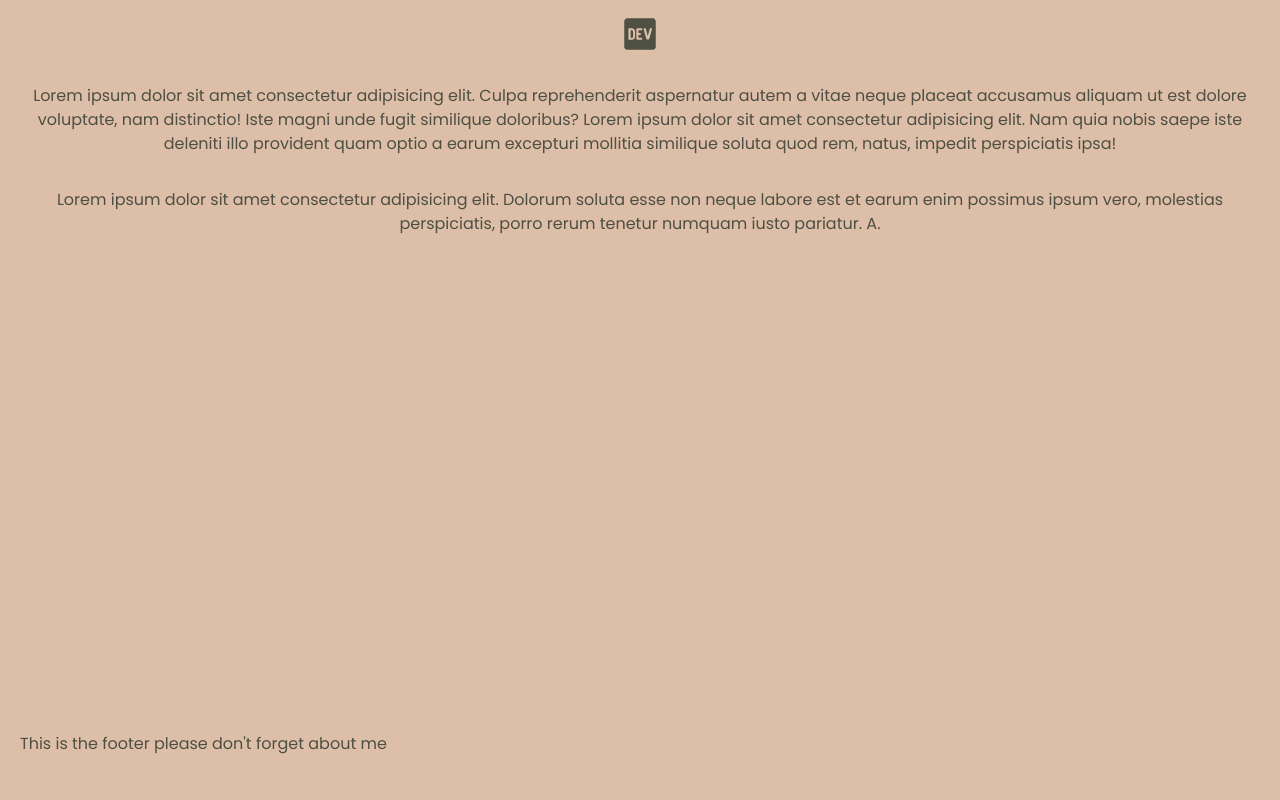
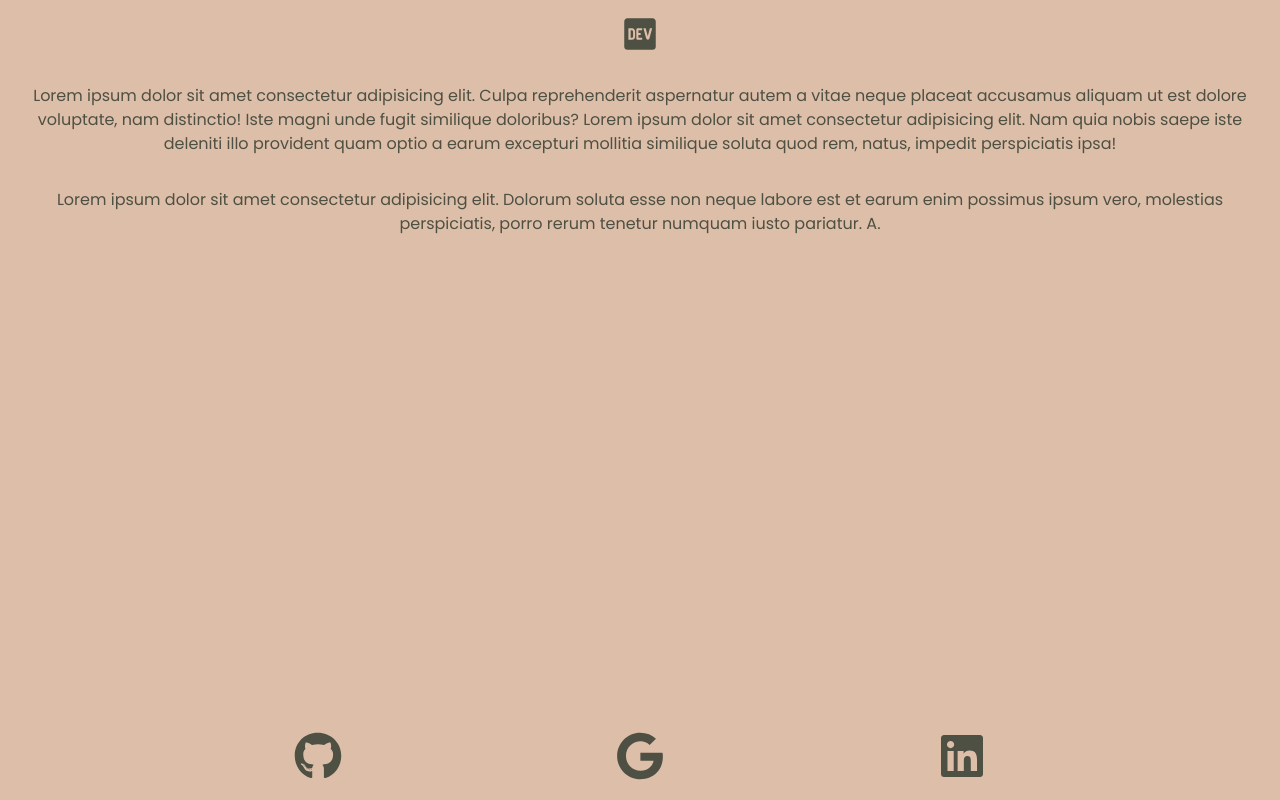
Before and after one commit to yasharjs/react-portfolio, a React (Create React App) app: page / in a window 1280 px wide. Shown: the part 196-996 px from the top of the page. Before the commit the page ends 972 px from the top, so only its background shows below. Built offline with nearby package versions, Linux system fonts and the light colour scheme.

Commit message:
added footer icons

```diff
--- a/src/components/Footer/index.js
+++ b/src/components/Footer/index.js
@@ -1,10 +1,14 @@
 import React from 'react'
+import {FaGithub, FaGoogle, FaLinkedin} from 'react-icons/fa'
 
 export default function Footer() {
     return (
         <div>
             <footer className="p-5">
-                This is the footer please don't forget about me
+                <span className="text-5xl"><FaGithub></FaGithub></span>
+                <span className="text-5xl"><FaGoogle></FaGoogle></span>
+                <span className="text-5xl"><FaLinkedin></FaLinkedin></span>
+
             </footer>
         </div>
     )
--- a/src/index.css
+++ b/src/index.css
@@ -79,6 +79,14 @@ button:hover{
   background-color: #FFE8D6;
 }
 
+footer{
+
+  display: flex;
+  justify-content: space-evenly;
+}
+
+
+
 @media only screen and (min-width: 1280px){
   .projDiv{
     width:32%;
```
Also changed, not shown: src/assets/images/react-1.png (added), src/assets/images/react-2.png (added).
